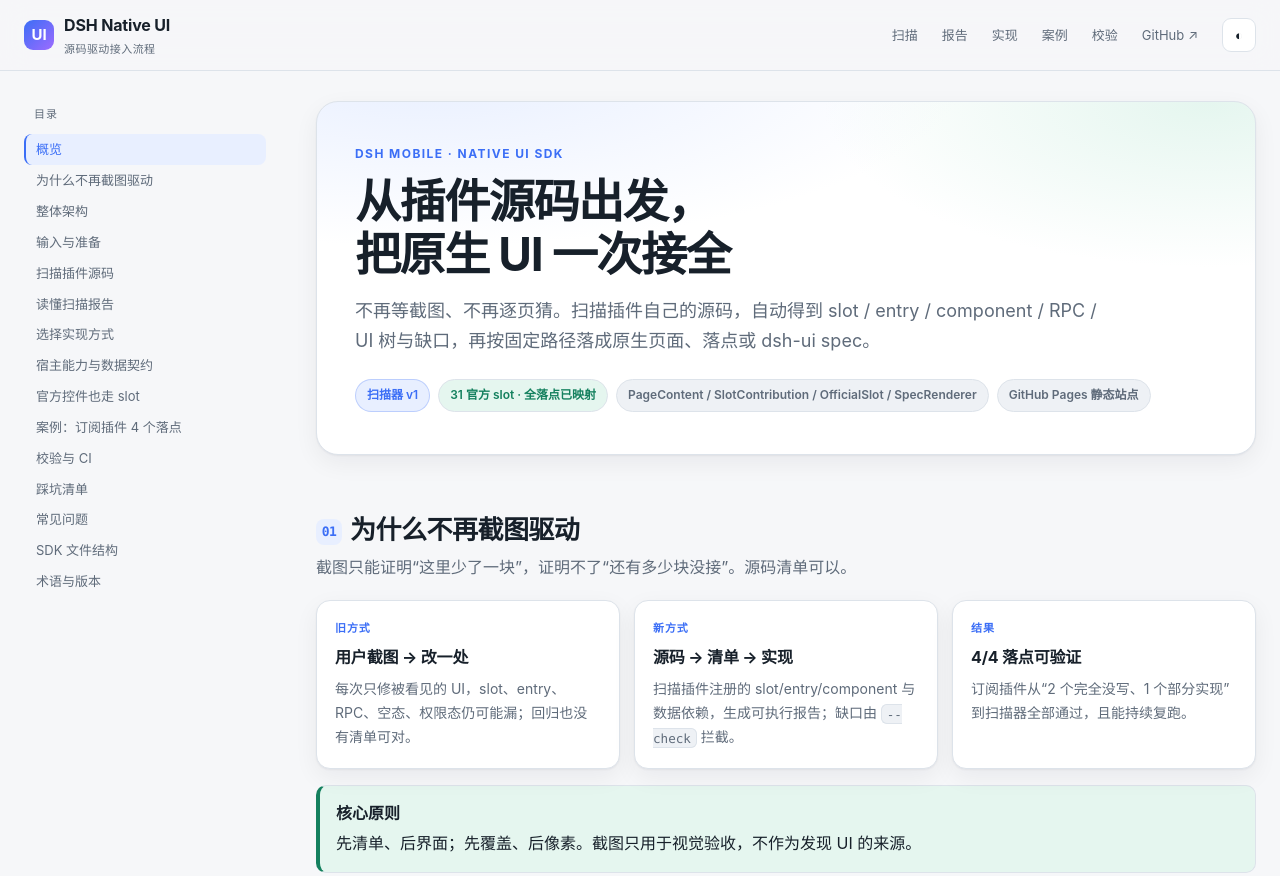
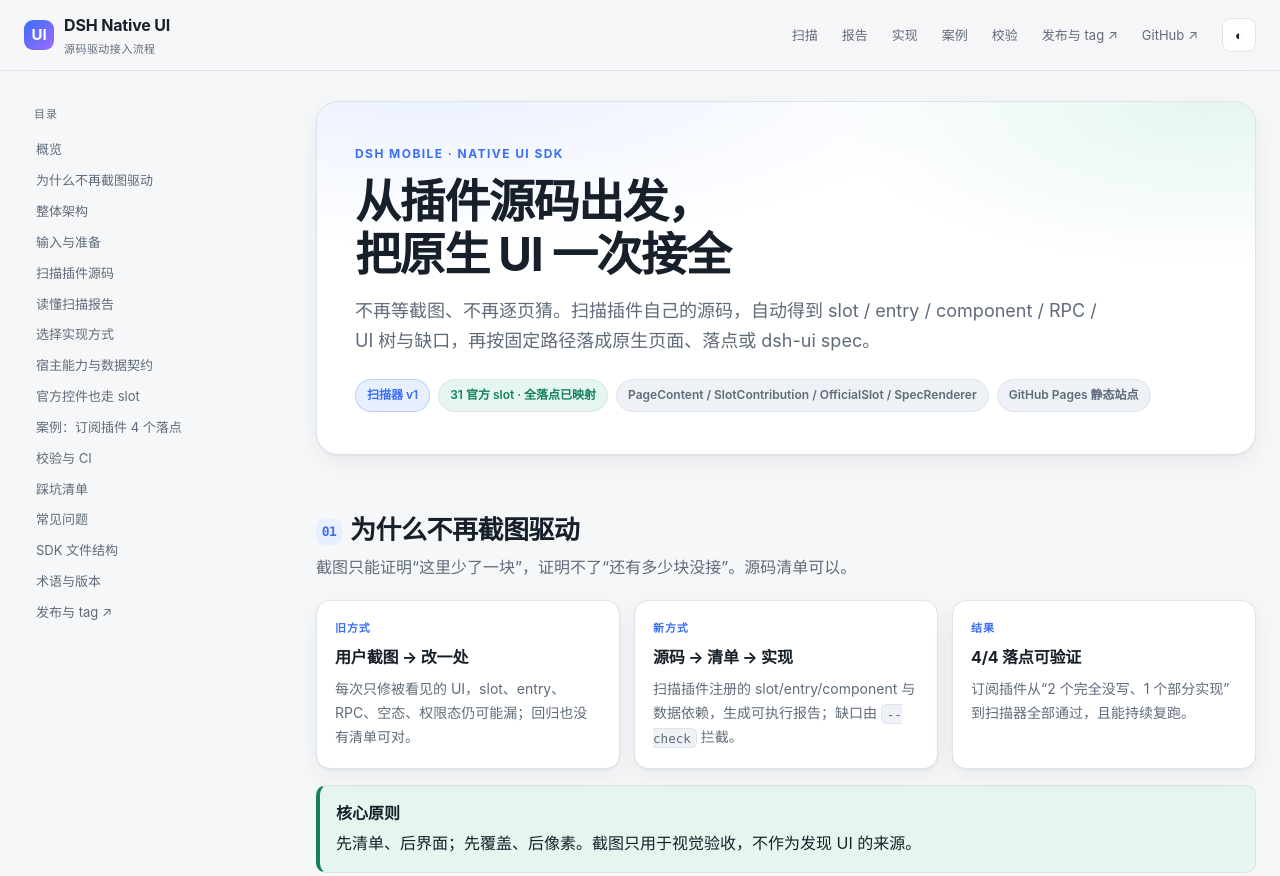
Before and after one commit to EricFL1998/dsh-mobile-plugin-sdk, a plain HTML site: page docs/index.html in a window 1280 px wide. Shown: the top 876 px of the page. Drawn offline with Linux system fonts and the light colour scheme.

Commit message:
docs: link publishing guide from site

```diff
--- a/docs/index.html
+++ b/docs/index.html
@@ -269,6 +269,7 @@
       <a href="#implement">实现</a>
       <a href="#case">案例</a>
       <a href="#ci">校验</a>
+      <a href="https://github.com/EricFL1998/dsh-mobile-plugin-sdk/blob/main/docs/publishing.md" target="_blank" rel="noopener">发布与 tag ↗</a>
       <a href="https://github.com/EricFL1998/deepseek-harness-mobile" target="_blank" rel="noopener">GitHub ↗</a>
     </nav>
     <button class="icon-btn" id="themeBtn" title="切换主题" aria-label="切换主题">◐</button>
@@ -294,6 +295,7 @@
     <a href="#troubleshooting">常见问题</a>
     <a href="#files">SDK 文件结构</a>
     <a href="#glossary">术语与版本</a>
+    <a href="https://github.com/EricFL1998/dsh-mobile-plugin-sdk/blob/main/docs/publishing.md" target="_blank" rel="noopener">发布与 tag ↗</a>
   </aside>
 
   <main>
```
